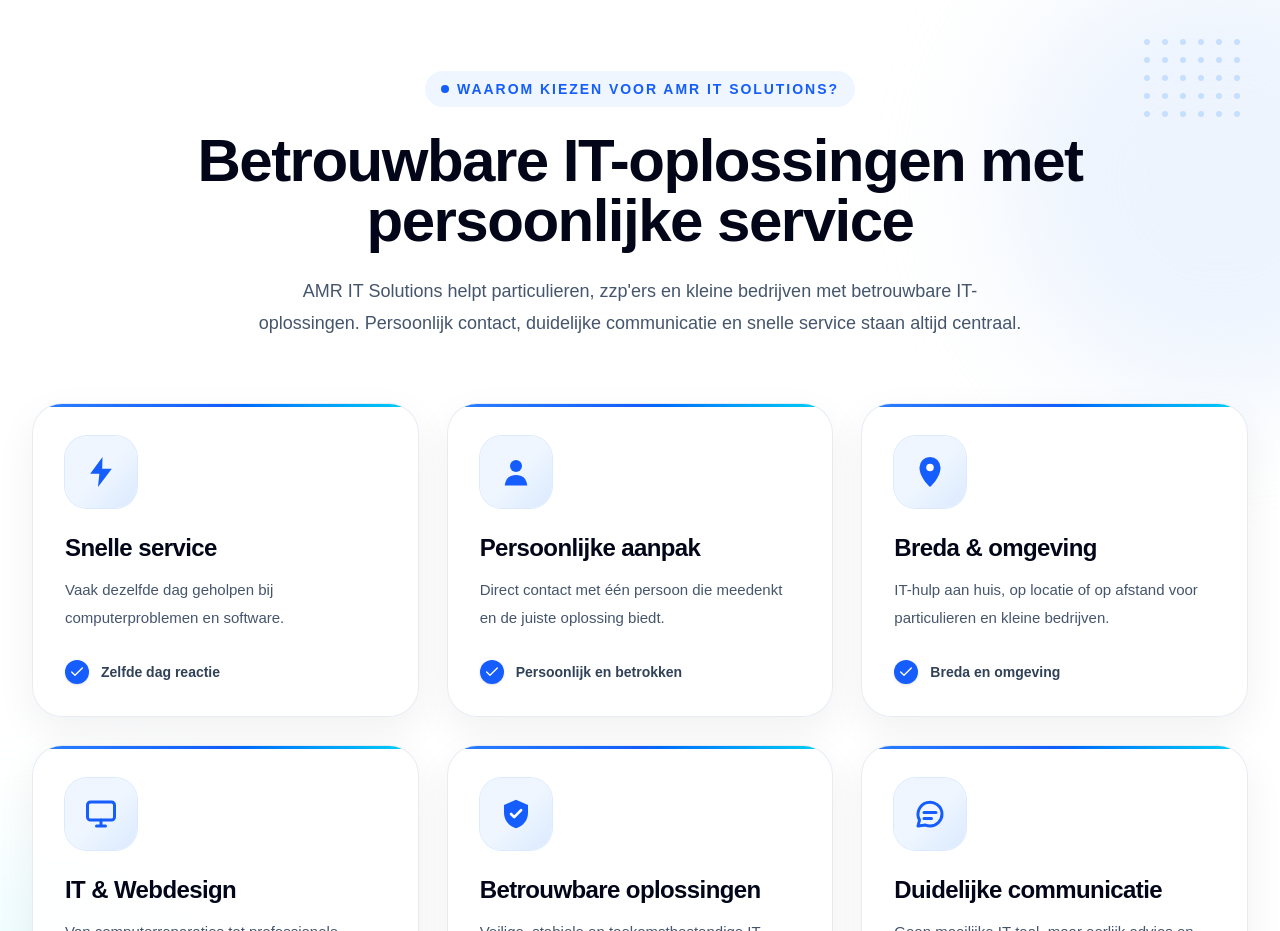
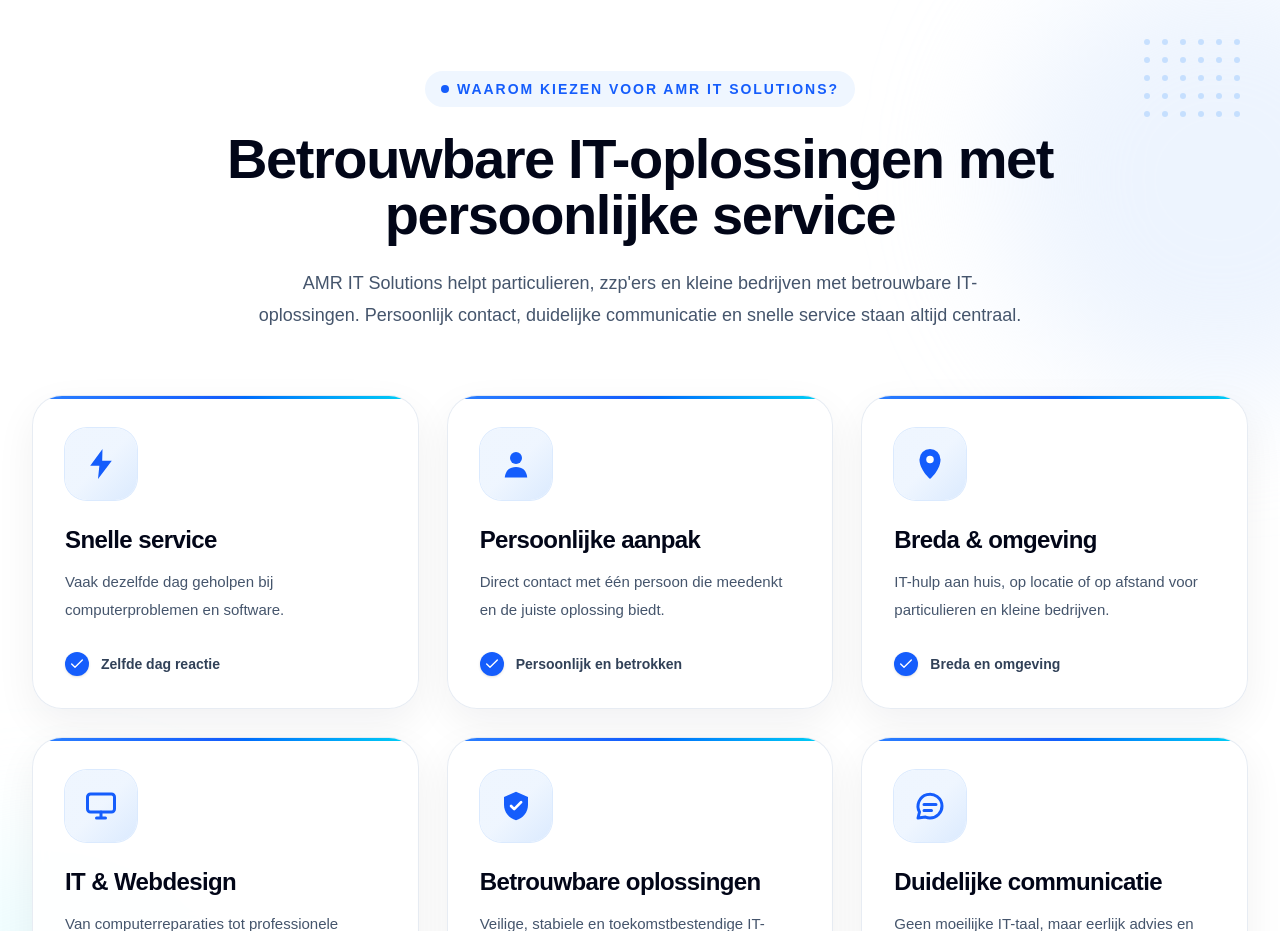
Before and after one commit to amritsolutions/amr-it-solutions, a Next.js app: page / in a window 1280 px wide. Shown: the part 3960-4891 px from the top of the page. Built offline with nearby package versions, Linux system fonts and the light colour scheme.

Commit message:
zoek serch

```diff
--- a/components/WhyUs.tsx
+++ b/components/WhyUs.tsx
@@ -184,7 +184,7 @@
             Waarom kiezen voor AMR IT Solutions?
           </div>
 
-          <h2 className="mt-6 text-4xl font-extrabold tracking-tight text-slate-950 sm:text-5xl lg:text-6xl">
+          <h2 className="mt-6 text-4xl font-extrabold tracking-tight text-slate-950 sm:text-5xl lg:text-[3.5rem]">
             Betrouwbare IT-oplossingen met persoonlijke service
           </h2>
 
```
